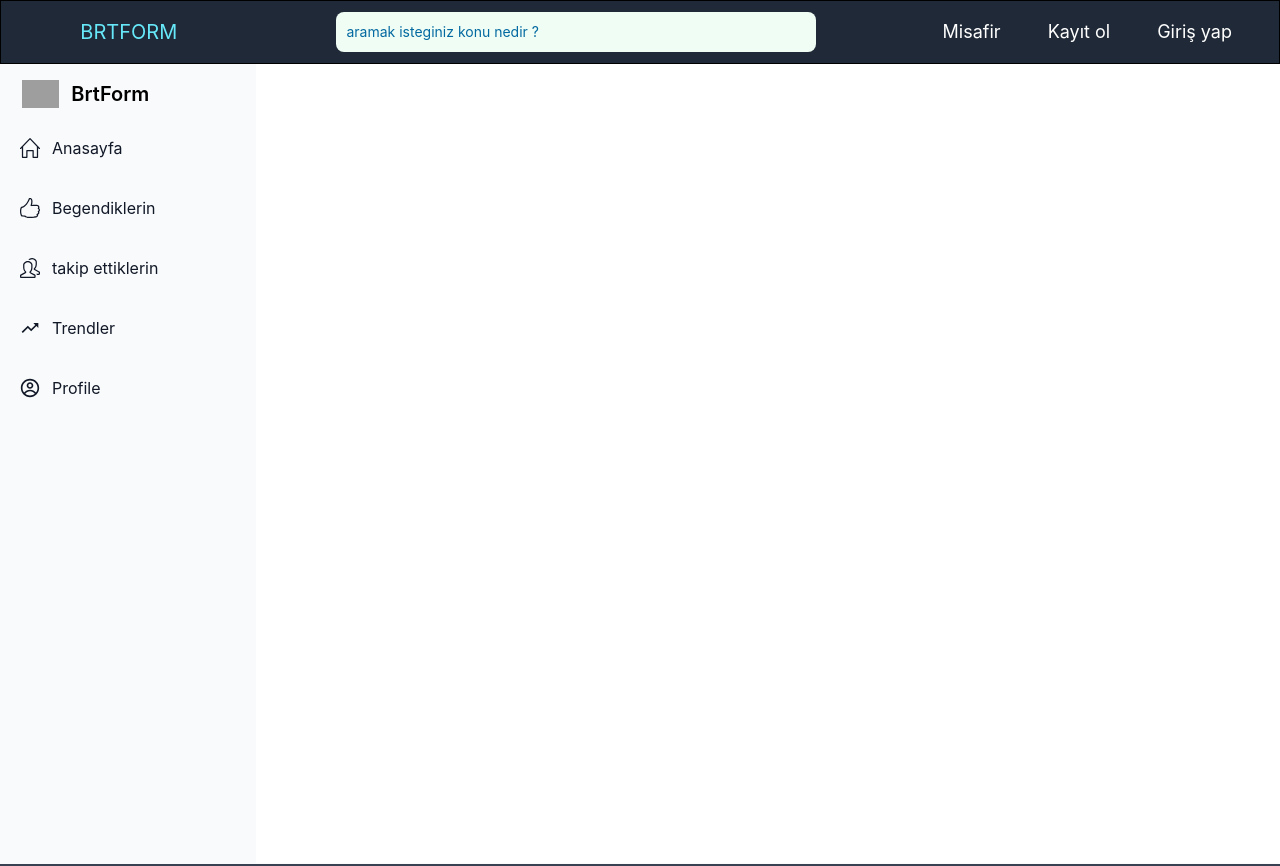
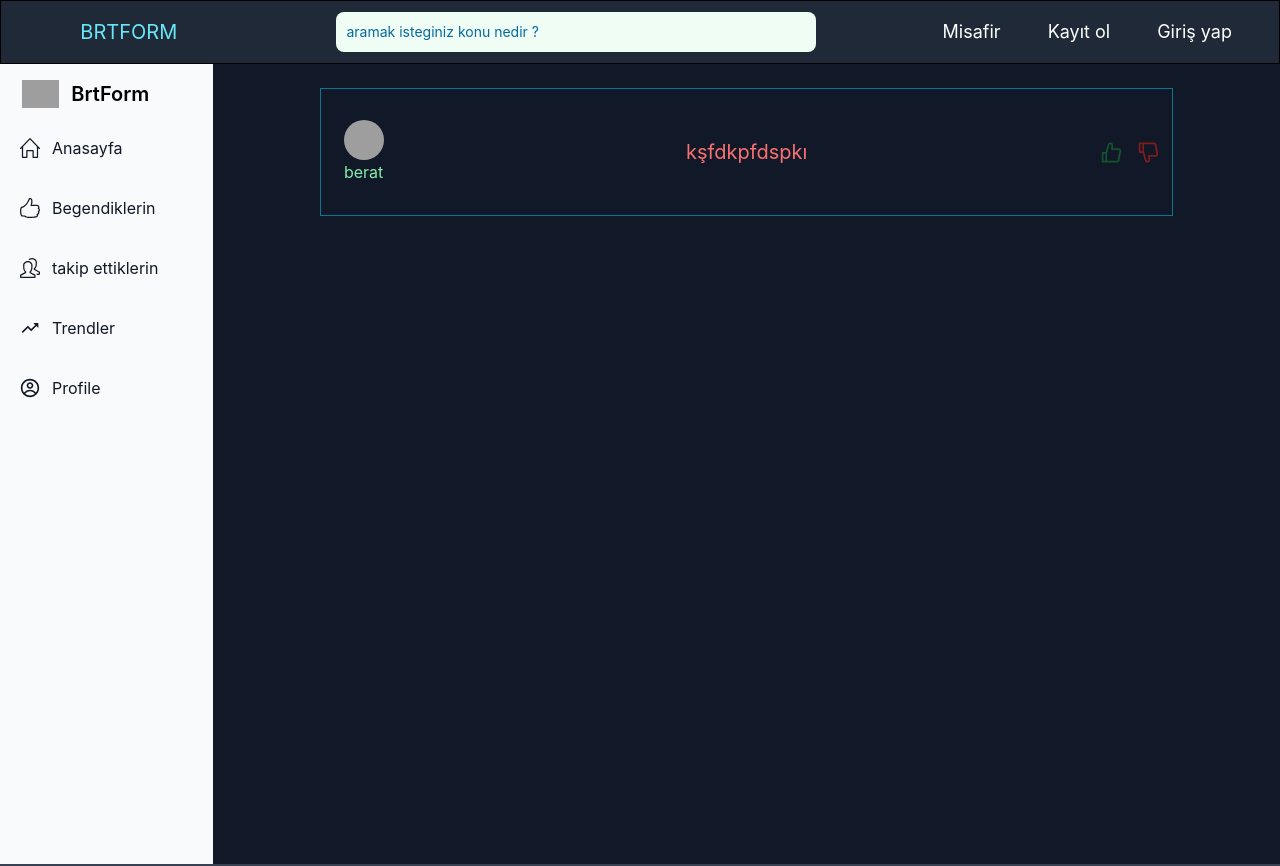
Before and after one commit to Berat-Ozgen/mern-forum, a React (Create React App) app in the folder client/: page /questionpage/1 in a window 1280 px wide. Shown: the top 866 px of the page. Built offline with nearby package versions, Linux system fonts and the light colour scheme; no server answers; grey boxes are pictures that could not be loaded.

Commit message:
singlepost
singlepost

```diff
--- a/client/src/App.tsx
+++ b/client/src/App.tsx
@@ -8,6 +8,7 @@ import Register from "./pages/Register";
 import Login from "./pages/Login";
 import ProfilePages from "./pages/ProfilePages";
 import { AuthContextProvider } from "./context/authContext";
+import QuestionPage from "./pages/QuestionPage";
 
 const App: React.FC = (): JSX.Element => {
   return (
@@ -22,6 +23,7 @@ const App: React.FC = (): JSX.Element => {
               <Route path="/register" element={<Register />} />
               <Route path="/login" element={<Login />} />
               <Route path="/profile" element={<ProfilePages />} />
+              <Route path="/questionpage/:id" element={<QuestionPage />} />
             </Routes>
           </div>
           <Footer />
--- a/client/src/components/question/index.tsx
+++ b/client/src/components/question/index.tsx
@@ -10,6 +10,7 @@ interface Iprops {
   userId: string;
   id: string;
   handleDelete(id: string): void;
+  handlePagePost(id: string): any;
 }
 
 const QuestionsCont: React.FC<Iprops> = ({
@@ -19,11 +20,15 @@ const QuestionsCont: React.FC<Iprops> = ({
   userId,
   id,
   handleDelete,
+  handlePagePost,
 }): JSX.Element => {
   const { user, setUser } = useContext(AuthContext);
 
   return (
-    <div className="relative flex items-center m-6 border outline-hidden border-cyan-700 w-full  md:w-4/5 lg:w-4/4 xl:w-3/3 h-32">
+    <div
+      onClick={() => handlePagePost(id)}
+      className="relative flex items-center m-6 border outline-hidden border-cyan-700 w-full  md:w-4/5 lg:w-4/4 xl:w-3/3 h-32"
+    >
       <div className="absolute left-[96%] top-1">
         {user._id === userId && (
           <BsThreeDots
@@ -33,7 +38,7 @@ const QuestionsCont: React.FC<Iprops> = ({
           />
         )}
       </div>
-      <div className="flex h-full   justify-center flex-col items-center md:flex-col  md:items-center flex-[1]">
+      <div className="flex h-full justify-center flex-col items-center md:flex-col  md:items-center flex-[1]">
         <div>
           <img className="w-10 h-10 rounded-full" src={img} />
         </div>
--- a/client/src/pages/Login.tsx
+++ b/client/src/pages/Login.tsx
@@ -43,7 +43,7 @@ const Login: React.FC = (): JSX.Element => {
   };
 
   return (
-    <section className="bg-gray-50 w-full dark:bg-gray-900">
+    <section className="w-full bg-gray-900">
       <div className="flex flex-col items-center justify-center px-6 py-8 mx-auto md:h-screen lg:py-0">
         <div className="flex items-center mb-6 text-2xl font-semibold text-gray-900 dark:text-white">
           <img
--- a/client/src/pages/ProfilePages.tsx
+++ b/client/src/pages/ProfilePages.tsx
@@ -71,6 +71,10 @@ const ProfilePages: React.FC = (): JSX.Element => {
       });
   };
 
+  const handlePagePost = () => {
+    console.log("deneme");
+  };
+
   return (
     <div className="w-full flex flex-col bg-gray-50 dark:bg-gray-900">
       <div className="flex flex-1 flex-col justify-evenly items-center">
@@ -92,6 +96,7 @@ const ProfilePages: React.FC = (): JSX.Element => {
         {usersPosts?.length > 0 ? (
           usersPosts?.map((item: any) => (
             <QuestionsCont
+              handlePagePost={handlePagePost}
               name={item.username}
               img={item.img || "https://picsum.photos/id/237/200/300"}
               question={item.des}
--- /dev/null
+++ b/client/src/pages/QuestionPage.tsx
@@ -0,0 +1,43 @@
+import axios from "axios";
+import { useEffect } from "react";
+import { Params, useParams } from "react-router-dom";
+import QuestionsCont from "../components/question";
+
+const QuestionPage = () => {
+  const paramas = useParams();
+
+  const handlePagePost = () => {
+    console.log("deneme");
+  };
+
+  const deneme = () => {
+    console.log("deneme");
+  };
+
+  const singleQuestion = async (paramas: Params) => {
+    await axios
+      .get(`http://localhost:8000/api/questions/get-singlepost/${paramas}`)
+      .then((res) => console.log(res));
+  };
+
+  useEffect(() => {
+    singleQuestion(paramas.id as any);
+  }, []);
+
+  return (
+    <div className="bg-gray-900 flex  justify-center w-full text-gray-400">
+      <QuestionsCont
+        handlePagePost={handlePagePost}
+        key={"2"}
+        userId={"213"}
+        handleDelete={deneme}
+        id={"12"}
+        img={"ds"}
+        name={"berat"}
+        question={"kşfdkpfdspkı"}
+      />
+    </div>
+  );
+};
+
+export default QuestionPage;
--- a/client/src/pages/Questions.tsx
+++ b/client/src/pages/Questions.tsx
@@ -3,6 +3,7 @@ import QuestionsCont from "../components/question";
 import AuthContext from "../context/authContext";
 import AskQuestion from "../components/askquestion/AskQuestion";
 import axios from "axios";
+import { useNavigate } from "react-router-dom";
 
 interface IRecord {
   createdAt: string;
@@ -19,6 +20,7 @@ const Questions: React.FC = (): JSX.Element => {
   const { user, setUser } = useContext(AuthContext);
   const [modal, setModal] = useState<boolean>(false);
   const [questions, setQuestions] = useState<IRecord[]>([]);
+  const navigate = useNavigate();
 
   const allQuestions = async (): Promise<void> => {
     await axios
@@ -47,6 +49,12 @@ const Questions: React.FC = (): JSX.Element => {
         res.status == 200 && window.location.reload();
       });
   };
+
+  const handlePagePost = (id: string) => {
+    navigate(`questionpage/${id}`);
+    console.log(id);
+  };
+
   return (
     <div className="p-6   w-full h-screen flex flex-col flex-nowrap items-center overflow-auto bg-gray-900">
       <div className="flex w-full  mb-4 justify-between">
@@ -63,6 +71,7 @@ const Questions: React.FC = (): JSX.Element => {
       <div className="w-full h-full outline-hidden">
         {questions?.map((item) => (
           <QuestionsCont
+            handlePagePost={handlePagePost}
             handleDelete={handleDelete}
             id={item._id}
             userId={item.userId}
```
Also changed, not shown: 1 other file (tests, documents, lock files or other folders).
